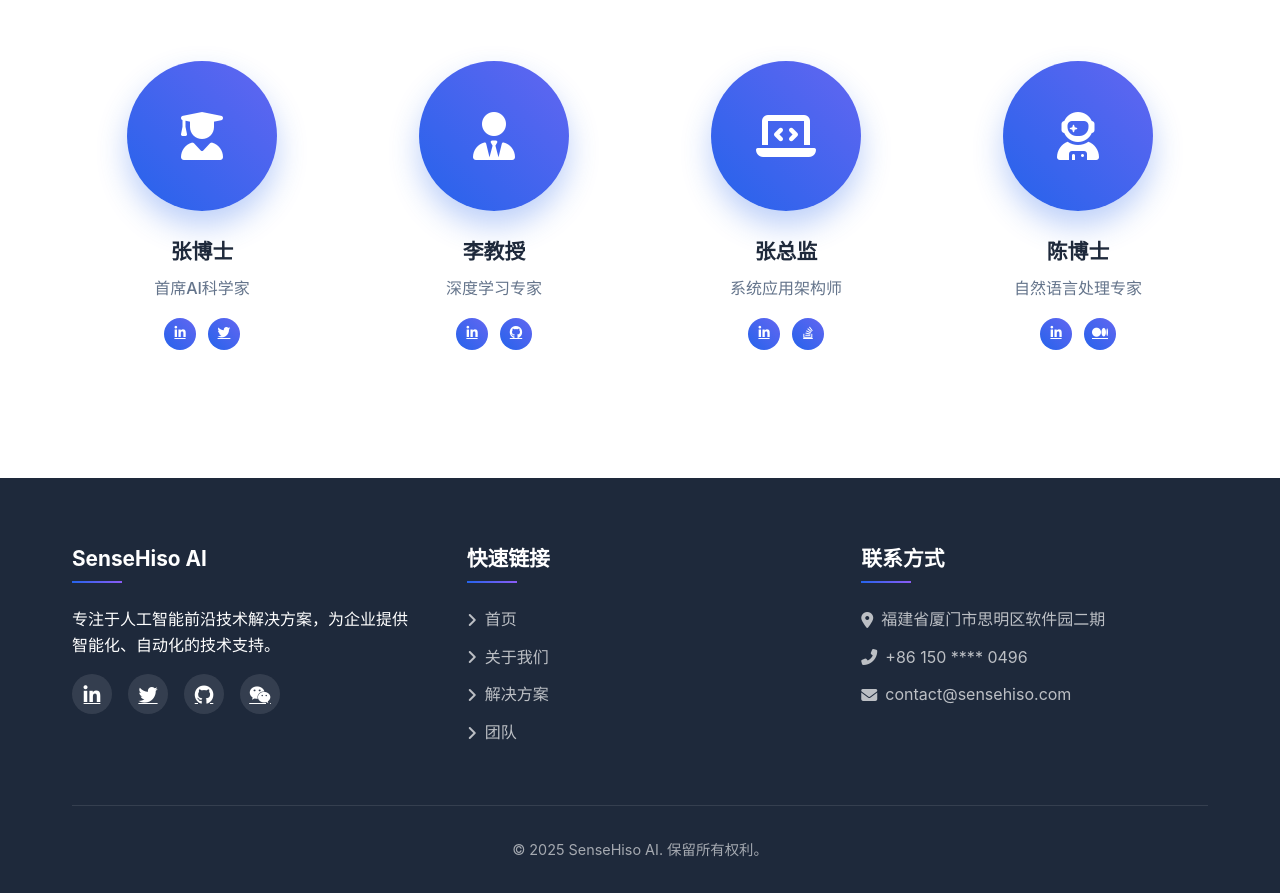
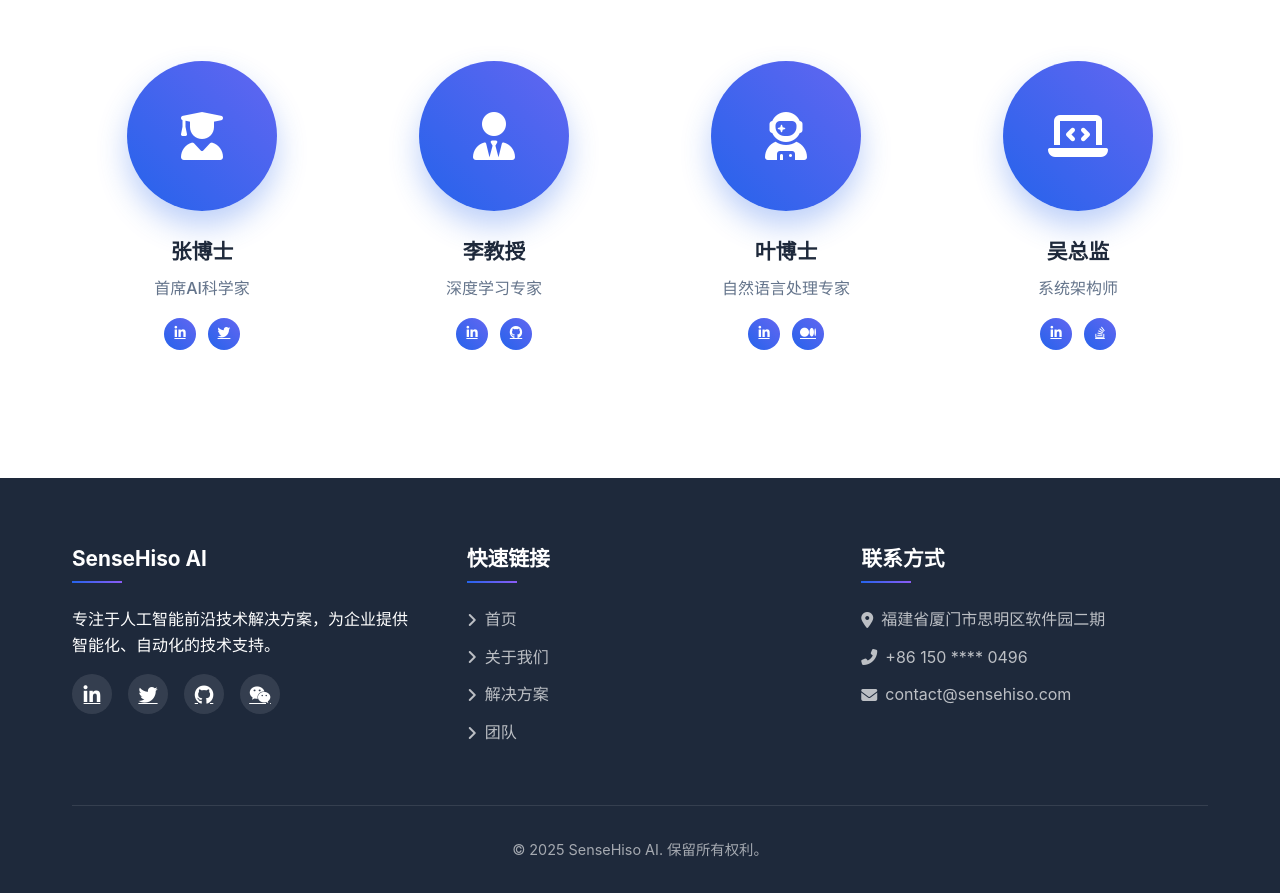
Before and after one commit to willschang/sensewebsite, a plain HTML site: page index.html in a window 1280 px wide. Shown: the part 2430-3323 px from the top of the page. Drawn offline with Linux system fonts and the light colour scheme.

Commit message:
Update team member details and icons

```diff
--- a/index.html
+++ b/index.html
@@ -732,24 +732,24 @@
                 </div>
                 <div class="team-member animate-on-scroll">
                     <div class="member-avatar">
-                        <i class="fas fa-laptop-code"></i>
+                        <i class="fas fa-user-astronaut"></i>
                     </div>
-                    <h3>张总监</h3>
-                    <p>系统应用架构师</p>
+                    <h3>叶博士</h3>
+                    <p>自然语言处理专家</p>
                     <div class="member-social">
                         <a href="#"><i class="fab fa-linkedin-in"></i></a>
-                        <a href="#"><i class="fab fa-stack-overflow"></i></a>
+                        <a href="#"><i class="fab fa-medium"></i></a>
                     </div>
                 </div>
                 <div class="team-member animate-on-scroll">
                     <div class="member-avatar">
-                        <i class="fas fa-user-astronaut"></i>
+                        <i class="fas fa-laptop-code"></i>
                     </div>
-                    <h3>陈博士</h3>
-                    <p>自然语言处理专家</p>
+                    <h3>吴总监</h3>
+                    <p>系统架构师</p>
                     <div class="member-social">
                         <a href="#"><i class="fab fa-linkedin-in"></i></a>
-                        <a href="#"><i class="fab fa-medium"></i></a>
+                        <a href="#"><i class="fab fa-stack-overflow"></i></a>
                     </div>
                 </div>
             </div>
```
